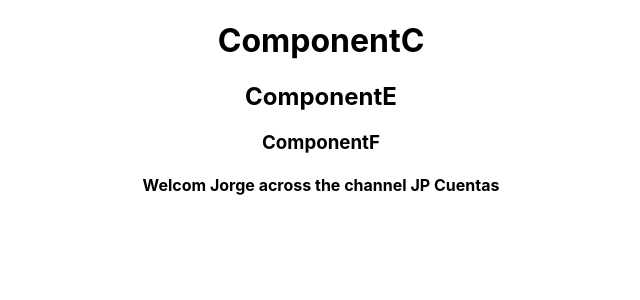
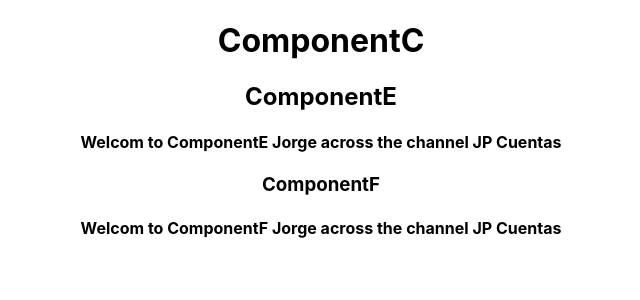
Before and after one commit to jpcuentas123/REACT-HOOKS, a React (Create React App) app: page / in a window 1280 px wide. Shown: the top 300 px of the page, without its empty margins (319-959 px from the left). Built offline with nearby package versions, Linux system fonts and the light colour scheme.

Commit message:
useContext()

```diff
--- a/src/Components/UseContext/ComponentE.js
+++ b/src/Components/UseContext/ComponentE.js
@@ -1,11 +1,16 @@
-import React from 'react'
+import React, { useContext } from 'react'
 import ComponentF from './ComponentF'
+import { UserContext, ChannelContext } from '../../App'
+
 
 function ComponentE() {
+    const users = useContext(UserContext)
+    const channel = useContext(ChannelContext)
     return (
         <div>
-        <h2>ComponentE</h2>
-            <ComponentF/>
+            <h2>ComponentE</h2>
+            <h4>Welcom to ComponentE {users[0].name} across the channel {channel}</h4>
+            <ComponentF />
         </div>
     )
 }
--- a/src/Components/UseContext/ComponentF.js
+++ b/src/Components/UseContext/ComponentF.js
@@ -14,7 +14,7 @@ function ComponentF() {
                                             <div>
                                                 <h3>ComponentF</h3>
                                             </div>
-                                            <h4>Welcom {users[0].name} across the channel {channel}</h4>
+                                            <h4>Welcom to ComponentF {users[0].name} across the channel {channel}</h4>
                                         </div>
                                     )
                                 }
```
